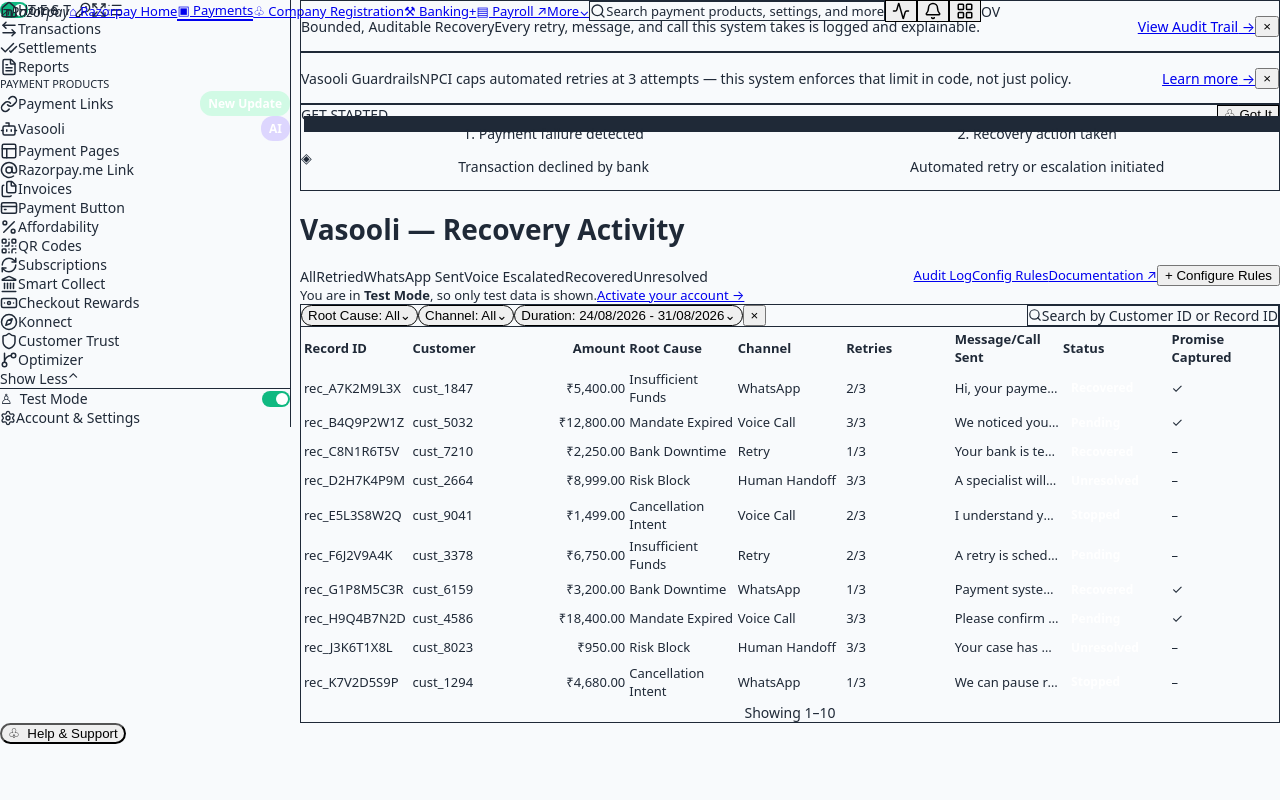
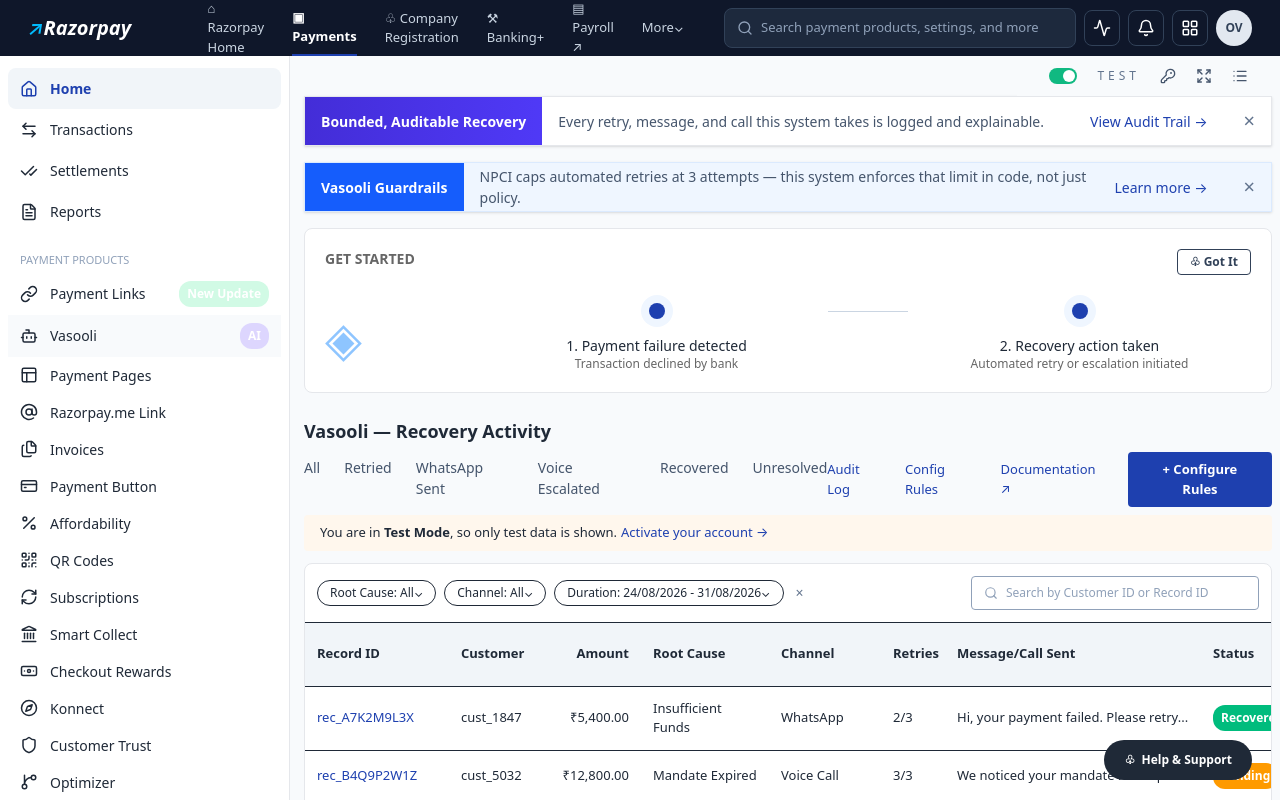
Before and after one commit to Om-Varma12/vasooli, a React (Vite) app in the folder frontend/: page / in a window 1280 px wide. Shown: the top 800 px of the page. Built offline with nearby package versions, Linux system fonts and the light colour scheme.

Commit message:
fix(frontend): update to Tailwind v4 CSS-first configuration

```diff
--- a/frontend/src/styles/globals.css
+++ b/frontend/src/styles/globals.css
@@ -1,6 +1,19 @@
-@tailwind base;
-@tailwind components;
-@tailwind utilities;
+@import "tailwindcss";
+
+@theme {
+  --color-blue: #1e40af;
+  --color-navy: #0f172a;
+  --color-bg: #f8fafc;
+  --color-ink: #1f2937;
+  --color-muted: #666666;
+  --color-line: #e5e7eb;
+  --color-green: #10b981;
+  --color-orange: #f59e0b;
+  --color-red: #ef4444;
+  --color-gray: #6b7280;
+  --color-mint: #d1fae5;
+  --color-lav: #ddd6fe;
+}
 
 :root {
   --blue: #1e40af;
```
